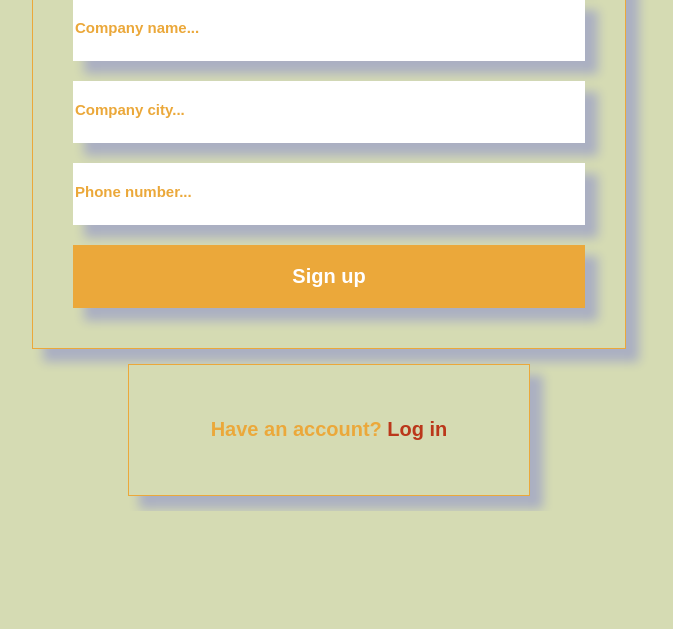
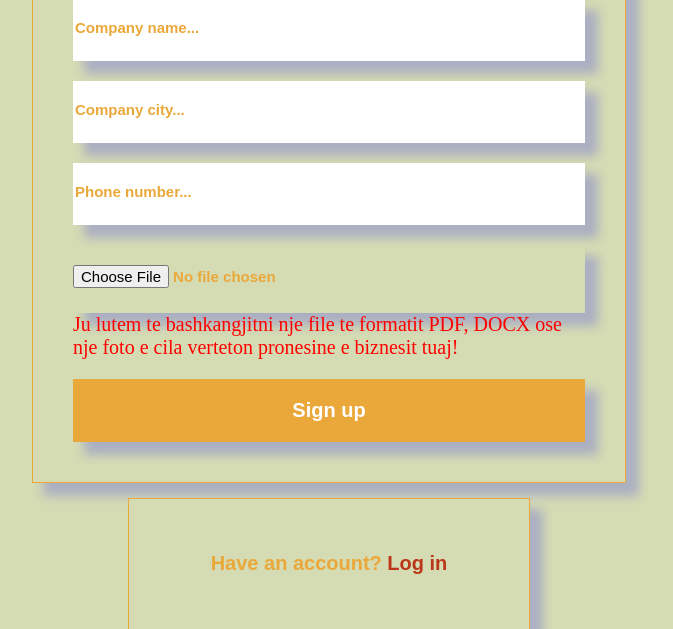
Before and after one commit to hexagon-2021/internship-project, a PHP site: page /signupForm.php in a window 1280 px wide. Shown: the part 895-1524 px from the top of the page, without its empty margins (311-984 px from the left). Before the commit the page ends 1406 px from the top, so only its background shows below. Run offline with PHP 8.4, Linux system fonts and the light colour scheme; some libraries are stand-ins or nearby versions; some web fonts are replaced.

Commit message:
Update signupForm.php

```diff
--- a/signupForm.php
+++ b/signupForm.php
@@ -7,7 +7,7 @@
 </head>
 <body>
 <?php $active="Sign Up"; include 'includes/nav.inc.php' ?>
-	<form action="includes/signup.inc.php" method="post">
+	<form enctype="multipart/form-data" action="includes/signup.inc.php" method="post">
 		<div class="signup-items">
 			<h1 class="signup">Sign Up</h1>
 			<input type="text" name="name" placeholder="Full name..." class="input">
@@ -18,6 +18,8 @@
 			<input type="text" name="companyName" placeholder="Company name..." class="input">
 			<input type="text" name="companyCity" placeholder="Company city..." class="input">
 			<input type="text" name="phone_number" placeholder="Phone number..." class="input">
+			<input type="file" name="document" placeholder="Dokumenti per vertetim te biznesit" class="input">
+			<span style="color: red;font-size: 20px;">Ju lutem te bashkangjitni nje file te formatit PDF, DOCX ose nje foto e cila verteton pronesine e biznesit tuaj!</span>
 			<button type="submit" name="submit" class="pointer signinSignupButton">Sign up</button>
 			<?php
 				if (isset($_GET["error"])) {
@@ -45,6 +47,15 @@
 					else if ($_GET["error"] == "companyNameExists") {
 						echo "<p>Company name already taken!</p>";
 					}
+					else if ($_GET['error'] == "docfs") {
+						echo "<p>Madhesia e file-it eshte shume e madhe!</p>";
+					}
+					else if ($_GET['error'] == "docerr") {
+						echo "<p>Kishte nje error gjate dergimit te file-it</p>";
+					}
+					else if ($_GET['error'] == "docft") {
+						echo "<p>Ky lloj i file-it nuk eshte i suportuar!</p>";
+					}
 				}
 			?>
 		</div>
```
Lines whose indentation alone changed are shown as unchanged.
